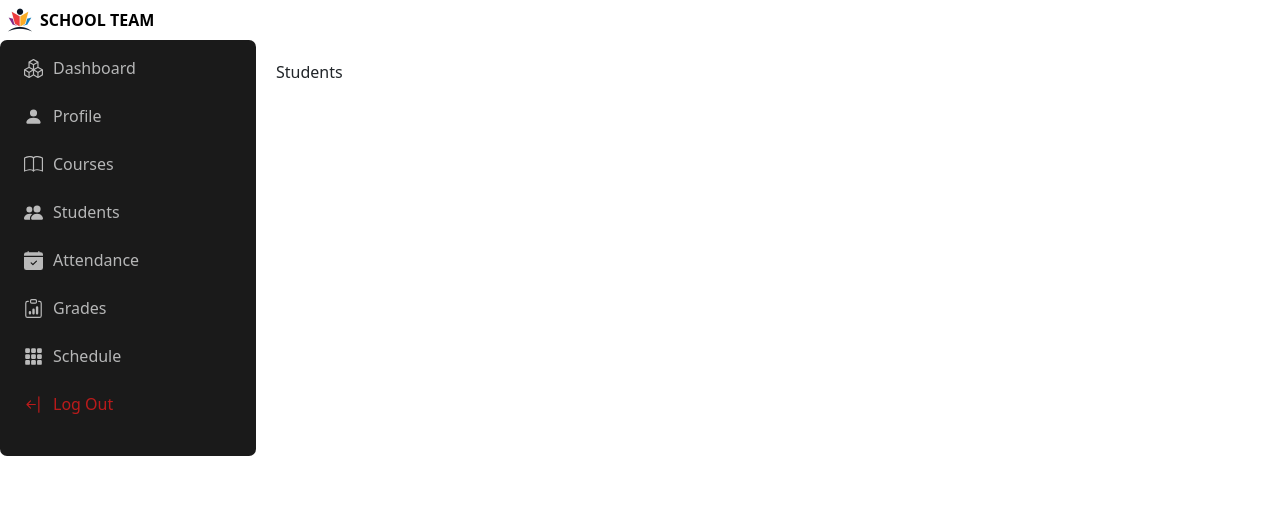
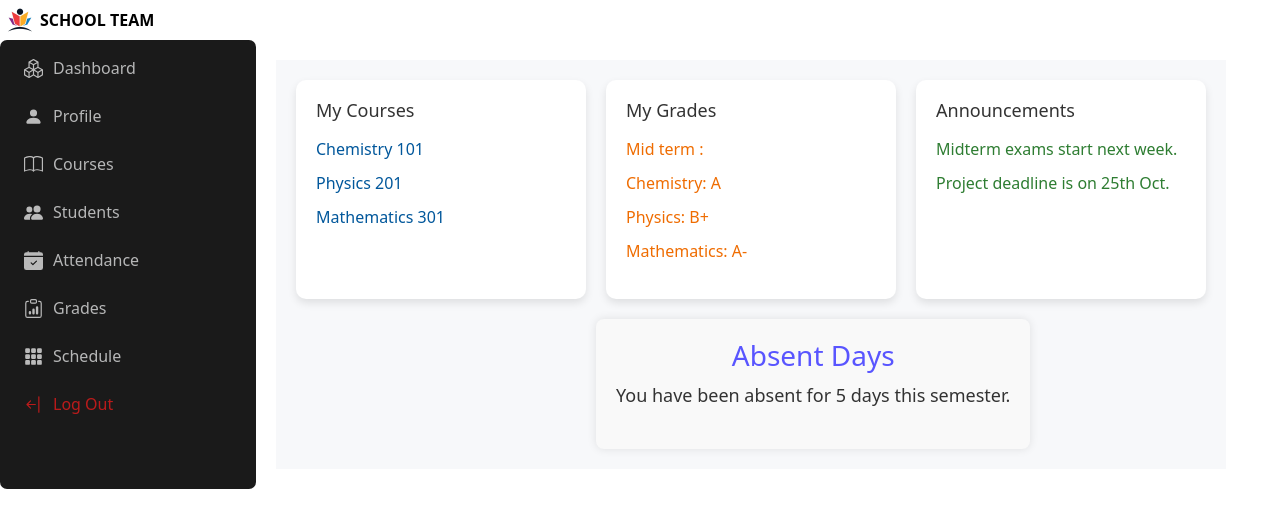
Before and after one commit to maryam-hussien/schoolManagmentSystem, a React (Vite) app in the folder FrontEnd/: page /dashboard/students in a window 1280 px wide. Shown: the top 528 px of the page. Built offline with nearby package versions, Linux system fonts and the light colour scheme.

Commit message:
add dashStudent page

```diff
--- /dev/null
+++ b/FrontEnd/src/Dashboard/DashComponents/AbsentDaysCard/AbsentDaysCard.css
@@ -0,0 +1,32 @@
+.absent-days-card {
+    background-color: #f9f9f9;
+    border-radius: 8px;
+    box-shadow: 0 0 10px rgba(0, 0, 0, 0.1);
+    padding: 20px;
+    margin-left: 300px;
+    text-align: center;
+  }
+
+  .absent-days-card h3 {
+    margin-bottom: 10px;
+    color: #5955ff;
+  }
+
+  .absent-days-card p {
+    font-size: 18px;
+    margin-bottom: 20px;
+    color: #333;
+  }
+
+  .absent-days-card button {
+    padding: 10px 20px;
+    background-color: #5955ff;
+    color: #fff;
+    border: none;
+    border-radius: 5px;
+    cursor: pointer;
+  }
+
+  .absent-days-card button:hover {
+    background-color: #4a48e0;
+  }
--- /dev/null
+++ b/FrontEnd/src/Dashboard/DashComponents/AbsentDaysCard/AbsentDaysCard.jsx
@@ -0,0 +1,17 @@
+import "./AbsentDaysCard.css";
+
+const AbsentDaysCard = () => {
+
+
+  const absentDays = 5;
+
+
+  return (
+    <div className="absent-days-card">
+      <h3>Absent Days</h3>
+      <p>You have been absent for {absentDays} days this semester.</p>
+    </div>
+  );
+};
+
+export default AbsentDaysCard;
--- /dev/null
+++ b/FrontEnd/src/Dashboard/DashComponents/AnnouncementsCard/AnnouncementsCard.css
@@ -0,0 +1,44 @@
+/* AnnouncementsCard.css */
+.announcements-card {
+    background-color: #e8f5e9;
+    border-radius: 10px;
+    padding: 20px;
+    box-shadow: 0 4px 10px rgba(0, 0, 0, 0.1);
+    transition: transform 0.3s ease, box-shadow 0.3s ease;
+  }
+
+  .announcements-card:hover {
+    transform: translateY(-5px);
+    box-shadow: 0 6px 15px rgba(0, 0, 0, 0.2);
+  }
+
+  .announcements-card h3 {
+    font-size: 20px;
+    color: #388e3c;
+    margin-bottom: 15px;
+  }
+
+  .announcements-card ul {
+    list-style-type: none;
+    padding-left: 0;
+  }
+
+  .announcements-card ul li {
+    font-size: 16px;
+    color: #2e7d32;
+    margin-bottom: 10px;
+  }
+
+  .announcements-card button {
+    margin-top: 15px;
+    padding: 10px 15px;
+    background-color: #4caf50;
+    color: white;
+    border: none;
+    border-radius: 5px;
+    cursor: pointer;
+  }
+
+  .announcements-card button:hover {
+    background-color: #388e3c;
+  }
--- /dev/null
+++ b/FrontEnd/src/Dashboard/DashComponents/AnnouncementsCard/AnnouncementsCard.jsx
@@ -0,0 +1,15 @@
+import  './AnnouncementsCard.css'
+const AnnouncementsCard = () => {
+  return (
+    <div className="dashboard-card announcements-card">
+      <h3>Announcements</h3>
+      <ul>
+        <li>Midterm exams start next week.</li>
+        <li>Project deadline is on 25th Oct.</li>
+      </ul>
+
+    </div>
+  );
+};
+
+export default AnnouncementsCard;
--- /dev/null
+++ b/FrontEnd/src/Dashboard/DashComponents/GradesCard/GradesCard.css
@@ -0,0 +1,44 @@
+/* GradesCard.css */
+.grades-card {
+    background-color: #fff3e0;
+    border-radius: 10px;
+    padding: 20px;
+    box-shadow: 0 4px 10px rgba(0, 0, 0, 0.1);
+    transition: transform 0.3s ease, box-shadow 0.3s ease;
+  }
+
+  .grades-card:hover {
+    transform: translateY(-5px);
+    box-shadow: 0 6px 15px rgba(0, 0, 0, 0.2);
+  }
+
+  .grades-card h3 {
+    font-size: 20px;
+    color: #f57c00;
+    margin-bottom: 15px;
+  }
+
+  .grades-card ul {
+    list-style-type: none;
+    padding-left: 0;
+  }
+
+  .grades-card ul li {
+    font-size: 16px;
+    color: #ef6c00;
+    margin-bottom: 10px;
+  }
+
+  .grades-card button {
+    margin-top: 15px;
+    padding: 10px 15px;
+    background-color: #fb8c00;
+    color: white;
+    border: none;
+    border-radius: 5px;
+    cursor: pointer;
+  }
+
+  .grades-card button:hover {
+    background-color: #f57c00;
+  }
--- /dev/null
+++ b/FrontEnd/src/Dashboard/DashComponents/GradesCard/GradesCard.jsx
@@ -0,0 +1,17 @@
+import './GradesCard.css'
+
+const GradesCard = () => {
+  return (
+    <div className="dashboard-card grades-card">
+      <h3>My Grades</h3>
+      <ul>
+        <li> Mid term : </li>
+        <li>Chemistry: A</li>
+        <li>Physics: B+</li>
+        <li>Mathematics: A-</li>
+      </ul>
+    </div>
+  );
+};
+
+export default GradesCard;
--- /dev/null
+++ b/FrontEnd/src/Dashboard/DashComponents/courseCard/CoursesCard.css
@@ -0,0 +1,44 @@
+/* CoursesCard.css */
+.courses-card {
+    background-color: #e1f5fe;
+    border-radius: 10px;
+    padding: 20px;
+    box-shadow: 0 4px 10px rgba(0, 0, 0, 0.1);
+    transition: transform 0.3s ease, box-shadow 0.3s ease;
+  }
+
+  .courses-card:hover {
+    transform: translateY(-5px);
+    box-shadow: 0 6px 15px rgba(0, 0, 0, 0.2);
+  }
+
+  .courses-card h3 {
+    font-size: 20px;
+    color: #0277bd;
+    margin-bottom: 15px;
+  }
+
+  .courses-card ul {
+    list-style-type: none;
+    padding-left: 0;
+  }
+
+  .courses-card ul li {
+    font-size: 16px;
+    color: #01579b;
+    margin-bottom: 10px;
+  }
+
+  .courses-card button {
+    margin-top: 15px;
+    padding: 10px 15px;
+    background-color: #0288d1;
+    color: white;
+    border: none;
+    border-radius: 5px;
+    cursor: pointer;
+  }
+
+  .courses-card button:hover {
+    background-color: #0277bd;
+  }
--- /dev/null
+++ b/FrontEnd/src/Dashboard/DashComponents/courseCard/CoursesCard.jsx
@@ -0,0 +1,17 @@
+import './CoursesCard.css';
+
+const CoursesCard = () => {
+  return (
+    <div className="dashboard-card courses-card">
+      <h3>My Courses</h3>
+      <ul>
+        <li>Chemistry 101</li>
+        <li>Physics 201</li>
+        <li>Mathematics 301</li>
+      </ul>
+
+    </div>
+  );
+};
+
+export default CoursesCard;
--- a/FrontEnd/src/Dashboard/DashPages/DashCourses/DashCourses.css
+++ b/FrontEnd/src/Dashboard/DashPages/DashCourses/DashCourses.css
@@ -1,7 +1,7 @@
 /* General styles */
 .dashboard {
   padding: 20px;
-  width: auto;
+  width: 950px;
 }
 
 h2 {
--- a/FrontEnd/src/Dashboard/DashPages/DashProfile/DashProfile.css
+++ b/FrontEnd/src/Dashboard/DashPages/DashProfile/DashProfile.css
@@ -3,7 +3,7 @@
   display: flex;
   justify-content: center;
   align-items: center;
-  height: 100vh;
+  height: auto;
   background-color: #f7f8fa;
   padding: 20px;
 }
--- a/FrontEnd/src/Dashboard/DashPages/DashStudents/Students.css
+++ b/FrontEnd/src/Dashboard/DashPages/DashStudents/Students.css
@@ -0,0 +1,50 @@
+.studentdashboard-container {
+    display: flex;
+    justify-content: center;
+    align-items: center;
+    height: auto;
+    width: 950px;
+    background-color: #f7f8fa;
+    padding: 20px;
+  }
+
+  .main-content {
+    flex: 1;
+    padding: 20px;
+    width: auto;
+    background-color: #f7f9fc;
+  }
+
+  .cards-container {
+    display: flex;
+    flex-wrap: wrap;
+    gap: 20px;
+    justify-content: space-between;
+  }
+
+  .dashboard-card {
+    background-color: white;
+    border-radius: 10px;
+    box-shadow: 0 4px 8px rgba(0, 0, 0, 0.1);
+    padding: 20px;
+    flex: 1;
+    flex-direction: row;
+    min-width: 250px;
+    max-width: 400px;
+  }
+
+  .dashboard-card h3 {
+    margin-bottom: 15px;
+    font-size: 18px;
+    color: #333;
+  }
+
+  .dashboard-card ul {
+    list-style: none;
+    padding: 0;
+  }
+
+  .dashboard-card ul li {
+    margin-bottom: 10px;
+    font-size: 16px;
+  }
--- a/FrontEnd/src/Dashboard/DashPages/DashStudents/Students.jsx
+++ b/FrontEnd/src/Dashboard/DashPages/DashStudents/Students.jsx
@@ -1,11 +1,24 @@
-import './Students.css'
 
-const Students = () => {
+import CoursesCard from "../../DashComponents/courseCard/CoursesCard";
+import GradesCard from "../../DashComponents/GradesCard/GradesCard";
+import AnnouncementsCard from "../../DashComponents/AnnouncementsCard/AnnouncementsCard";
+import AbsentDaysCard from '../../DashComponents/AbsentDaysCard/AbsentDaysCard'
+import './Students.css';
+
+const Student = () => {
   return (
-    <div>
-      Students
+    <div className="studentdashboard-container">
+
+
+        <div className="cards-container">
+          <CoursesCard />
+          <GradesCard />
+          <AnnouncementsCard />
+          <AbsentDaysCard />
+        </div>
+
     </div>
-  )
-}
+  );
+};
 
-export default Students
+export default Student;
```
